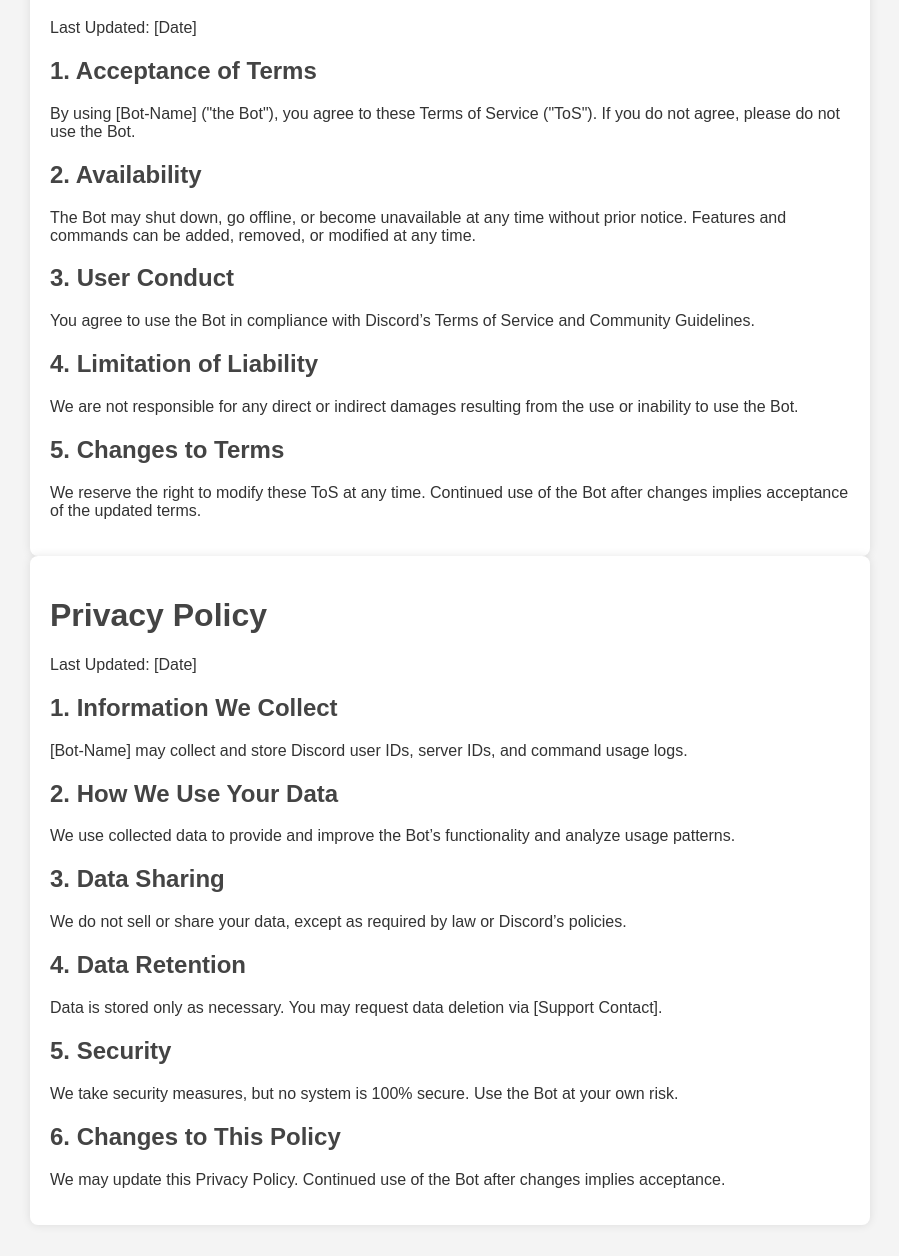
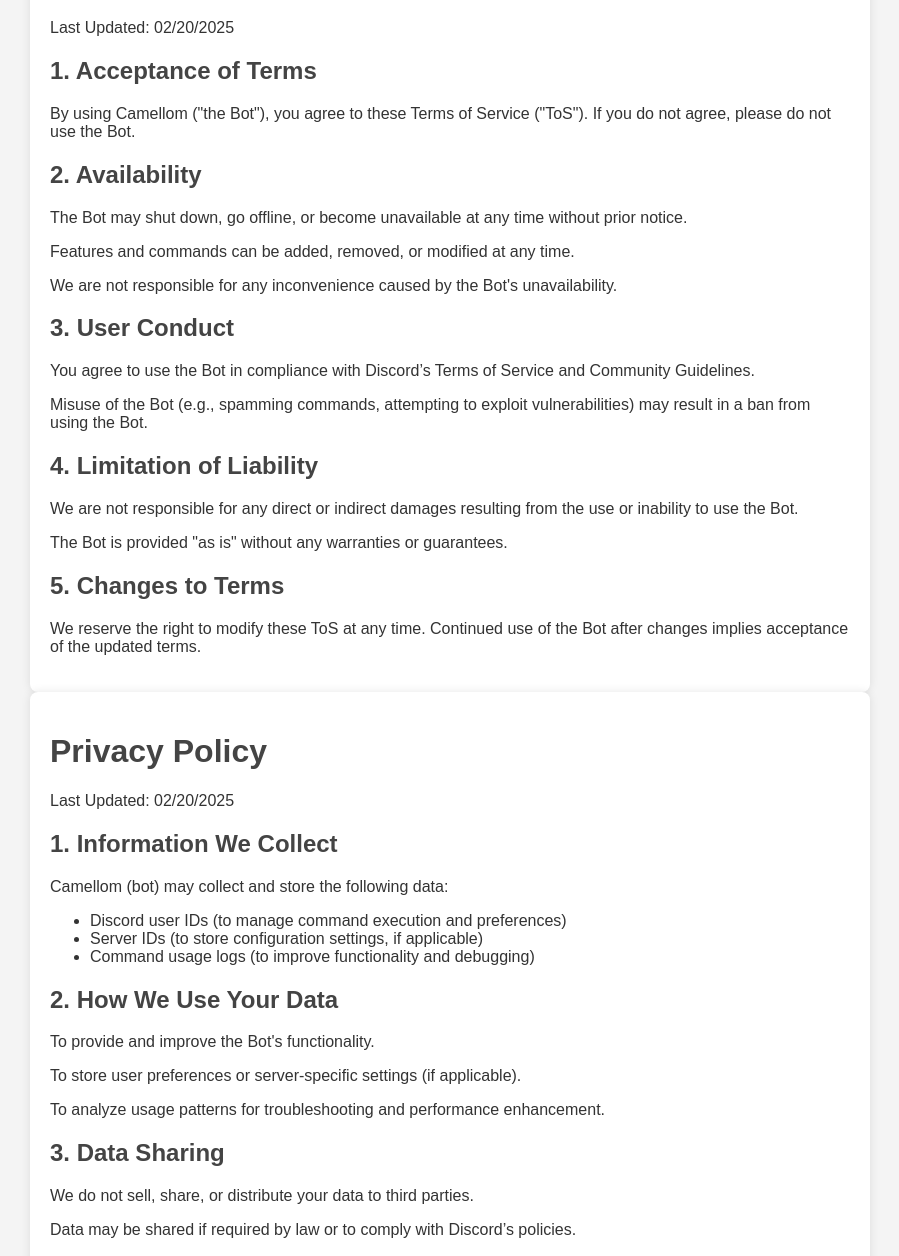
Before and after one commit to QieQmp/PrivacyPolicyAndTOS, a plain HTML site: page index.html in a window 1280 px wide. Shown: the part 141-1397 px from the top of the page, without its empty margins (190-1089 px from the left). Drawn offline with Linux system fonts and the light colour scheme.

Commit message:
Update index.html

```diff
--- a/index.html
+++ b/index.html
@@ -14,15 +14,19 @@
 <body>
     <div class="container">
         <h1>Terms of Service</h1>
-        <p>Last Updated: [Date]</p>
+        <p>Last Updated: 02/20/2025</p>
         <h2>1. Acceptance of Terms</h2>
-        <p>By using [Bot-Name] ("the Bot"), you agree to these Terms of Service ("ToS"). If you do not agree, please do not use the Bot.</p>
+        <p>By using Camellom ("the Bot"), you agree to these Terms of Service ("ToS"). If you do not agree, please do not use the Bot.</p>
         <h2>2. Availability</h2>
-        <p>The Bot may shut down, go offline, or become unavailable at any time without prior notice. Features and commands can be added, removed, or modified at any time.</p>
+        <p>The Bot may shut down, go offline, or become unavailable at any time without prior notice.</p>
+        <p>Features and commands can be added, removed, or modified at any time.</p>
+        <p>We are not responsible for any inconvenience caused by the Bot's unavailability.</p>
         <h2>3. User Conduct</h2>
         <p>You agree to use the Bot in compliance with Discord’s Terms of Service and Community Guidelines.</p>
+        <p>Misuse of the Bot (e.g., spamming commands, attempting to exploit vulnerabilities) may result in a ban from using the Bot.</p>
         <h2>4. Limitation of Liability</h2>
         <p>We are not responsible for any direct or indirect damages resulting from the use or inability to use the Bot.</p>
+        <p>The Bot is provided "as is" without any warranties or guarantees.</p>
         <h2>5. Changes to Terms</h2>
         <p>We reserve the right to modify these ToS at any time. Continued use of the Bot after changes implies acceptance of the updated terms.</p>
     </div>
@@ -45,19 +49,29 @@
 <body>
     <div class="container">
         <h1>Privacy Policy</h1>
-        <p>Last Updated: [Date]</p>
+        <p>Last Updated: 02/20/2025</p>
         <h2>1. Information We Collect</h2>
-        <p>[Bot-Name] may collect and store Discord user IDs, server IDs, and command usage logs.</p>
+        <p>Camellom (bot) may collect and store the following data:</p>
+        <ul>
+            <li>Discord user IDs (to manage command execution and preferences)</li>
+            <li>Server IDs (to store configuration settings, if applicable)</li>
+            <li>Command usage logs (to improve functionality and debugging)</li>
+        </ul>
         <h2>2. How We Use Your Data</h2>
-        <p>We use collected data to provide and improve the Bot’s functionality and analyze usage patterns.</p>
+        <p>To provide and improve the Bot's functionality.</p>
+        <p>To store user preferences or server-specific settings (if applicable).</p>
+        <p>To analyze usage patterns for troubleshooting and performance enhancement.</p>
         <h2>3. Data Sharing</h2>
-        <p>We do not sell or share your data, except as required by law or Discord’s policies.</p>
+        <p>We do not sell, share, or distribute your data to third parties.</p>
+        <p>Data may be shared if required by law or to comply with Discord’s policies.</p>
         <h2>4. Data Retention</h2>
-        <p>Data is stored only as necessary. You may request data deletion via [Support Contact].</p>
+        <p>Data is stored only as long as necessary for the Bot’s functionality.</p>
+        <p>If you wish to have your data deleted, you can request it via [Support Contact].</p>
         <h2>5. Security</h2>
-        <p>We take security measures, but no system is 100% secure. Use the Bot at your own risk.</p>
+        <p>We implement measures to protect stored data, but no system is 100% secure. Use the Bot at your own risk.</p>
         <h2>6. Changes to This Policy</h2>
-        <p>We may update this Privacy Policy. Continued use of the Bot after changes implies acceptance.</p>
+        <p>We may update this Privacy Policy at any time. Continued use of the Bot after changes implies acceptance of the updated policy.</p>
+        <p>For any questions, contact me @camellom (discord username) </p>
     </div>
 </body>
 </html>
```
